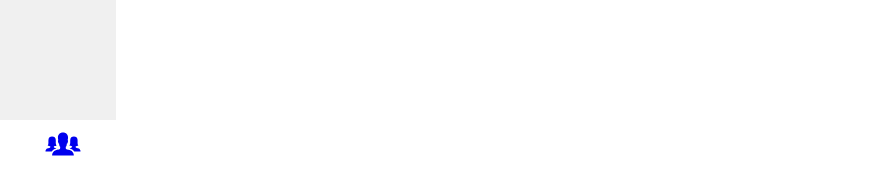
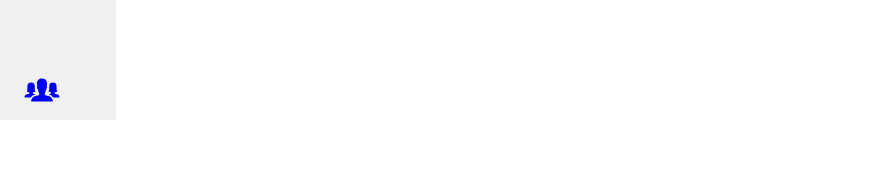
Before and after one commit to yeojuyeong/AnsimReact, a React (Create React App) app: page / in a window 1280 px wide. Shown: the part 680-850 px from the top of the page, without its empty margins (0-870 px from the left). After the commit the page ends 800 px from the top, so only its background shows below. Built offline with nearby package versions, Linux system fonts and the light colour scheme.

Commit message:
master icon추가2

```diff
--- a/src/css/MainPage.css
+++ b/src/css/MainPage.css
@@ -88,7 +88,12 @@
 }
 .introduce {
     font-size: 40px;
-    padding-top: 450px;
+    /*padding-top: 350%;*/
     margin-left: 10px;
-    /*color: grey;*/
+    /*margin-top: auto;*/
+    /*margin-top: 40%;*/
+    position: fixed;
+    bottom: 0;
+    left: 2.5%; /* 가운데 정렬을 위해 추가할 수 있습니다. */
+    transform: translateX(-50%);
 }
```
